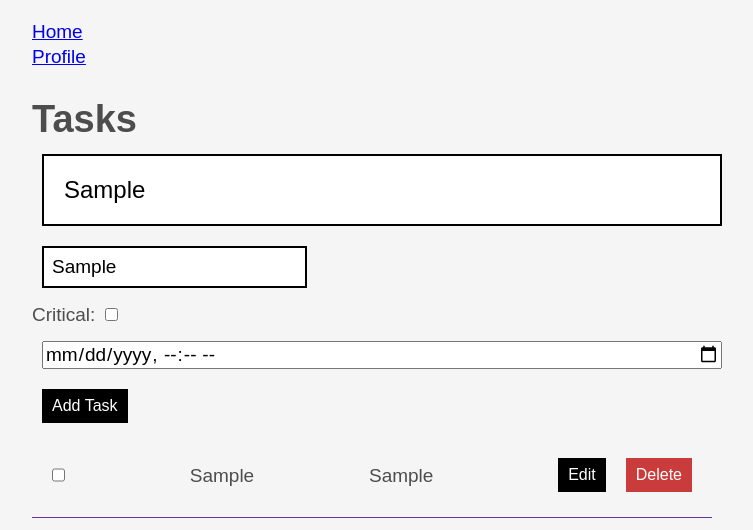
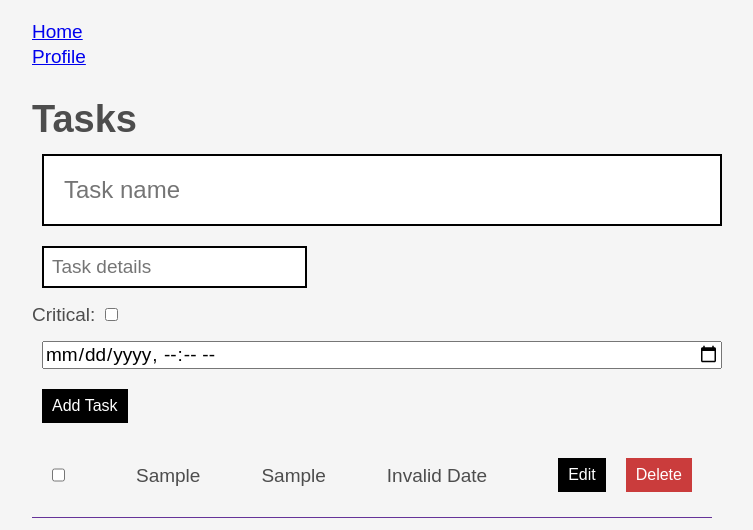
Before and after one commit to Mihuy1/TodoWebsite, a React (Vite) app: page / in a window 1280 px wide. Both pictures are taken after typing "Sample", "Sample" into the empty fields and a click on the button "Add Task". Shown: the top 530 px of the page, without its empty margins (268-1021 px from the left). Built offline with nearby package versions, Linux system fonts and the light colour scheme.

Commit message:
feat: update task date formatting and add sorting functionality

```diff
--- a/src/components/AddTaskForm.jsx
+++ b/src/components/AddTaskForm.jsx
@@ -14,6 +14,8 @@ const AddTaskForm = (props) => {
         const taskCritical = event.target.critical.checked;
 
         handleAddTask(newTaskName, newTaskDetails, newTaskDate, taskCritical);
+
+        event.target.reset();
       }}
     >
       <div>
--- a/src/components/Task.jsx
+++ b/src/components/Task.jsx
@@ -9,6 +9,18 @@ const Task = (props) => {
   const {item, onStatusChange, handleEditTask, handleDeleteTask} = props;
 
   const [isChecked, setIsChecked] = useState(item.status);
+
+  const formatDate = (dateString) => {
+    const options = {
+      weekday: 'short',
+      day: '2-digit',
+      month: 'short',
+      hour: 'numeric',
+      minute: 'numeric',
+      hour12: true,
+    };
+    return new Date(dateString).toLocaleString('en-US', options);
+  };
 
   const handleCheckboxChange = (event) => {
     onStatusChange(item.id, event.target.checked);
@@ -33,6 +45,12 @@ const Task = (props) => {
           className={`${isChecked ? 'strikethrough' : ''} ${item.critical ? 'critical' : ''}`}
         >
           {item.details}
+        </p>
+        <p
+          className={`${isChecked ? 'strikethrough' : ''} ${item.critical ? 'critical' : ''}`}
+        >
+          {' '}
+          {formatDate(item.date)}{' '}
         </p>
         <div>
           <Popup
--- a/src/hooks/ApiHooks.js
+++ b/src/hooks/ApiHooks.js
@@ -70,6 +70,10 @@ const useTask = () => {
     setTodoArray(updatedTasks);
   };
 
+  const sortTasksByDate = (tasks) => {
+    return tasks.sort((a, b) => new Date(a.date) - new Date(b.date));
+  };
+
   return {
     todoArray,
     handleAddTask,
@@ -77,6 +81,7 @@ const useTask = () => {
     handleEditTask,
     handleDeleteTask,
     onStatusChange,
+    sortTasksByDate,
   };
 };
 
--- a/src/views/Home.jsx
+++ b/src/views/Home.jsx
@@ -10,7 +10,10 @@ const Home = () => {
     handleSaveTask,
     handleDeleteTask,
     onStatusChange,
+    sortTasksByDate,
   } = useTask();
+
+  sortTasksByDate(todoArray);
 
   return (
     <>
```
Also changed, not shown: 1 other file (tests, documents, lock files or other folders).
